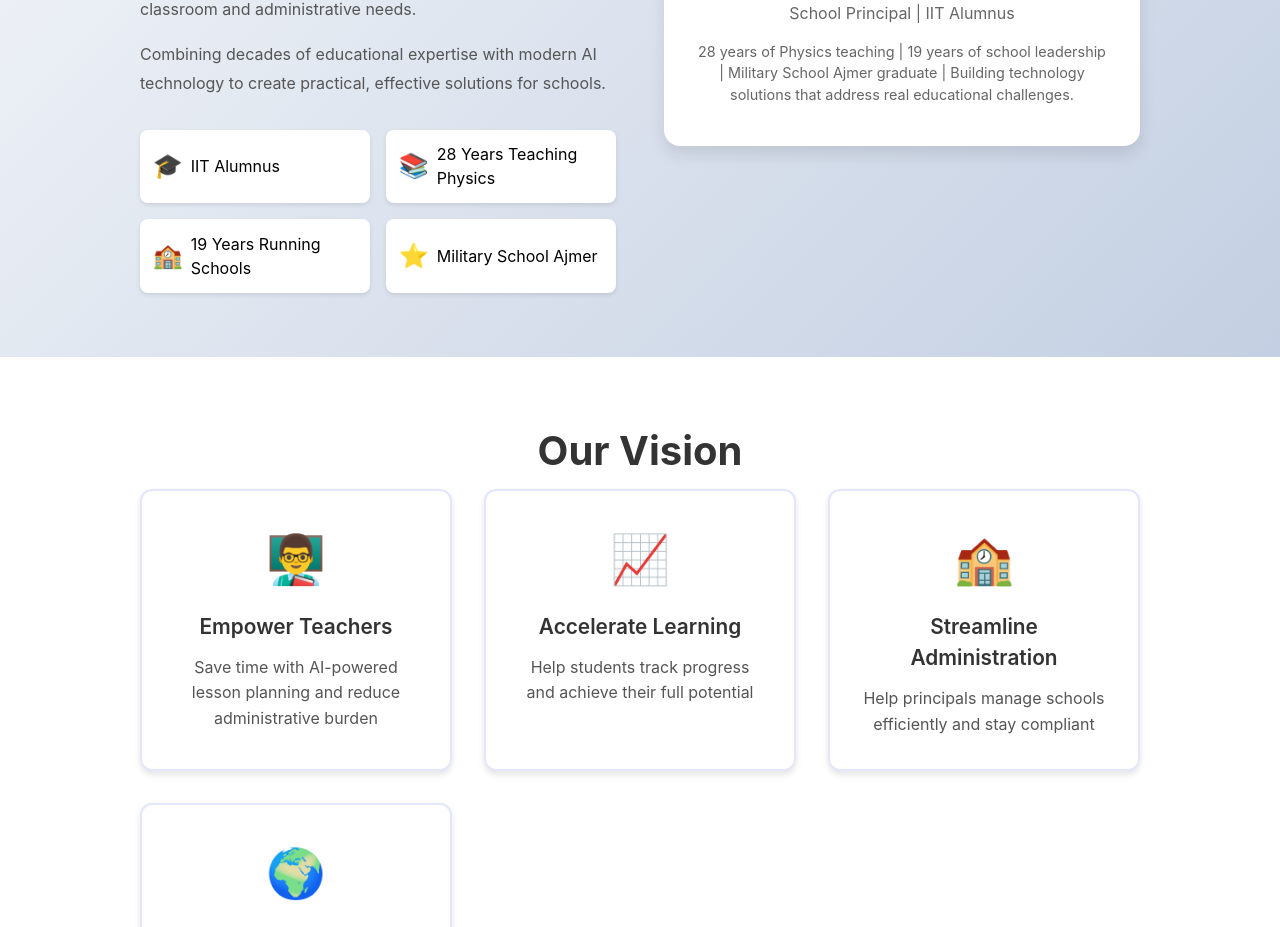
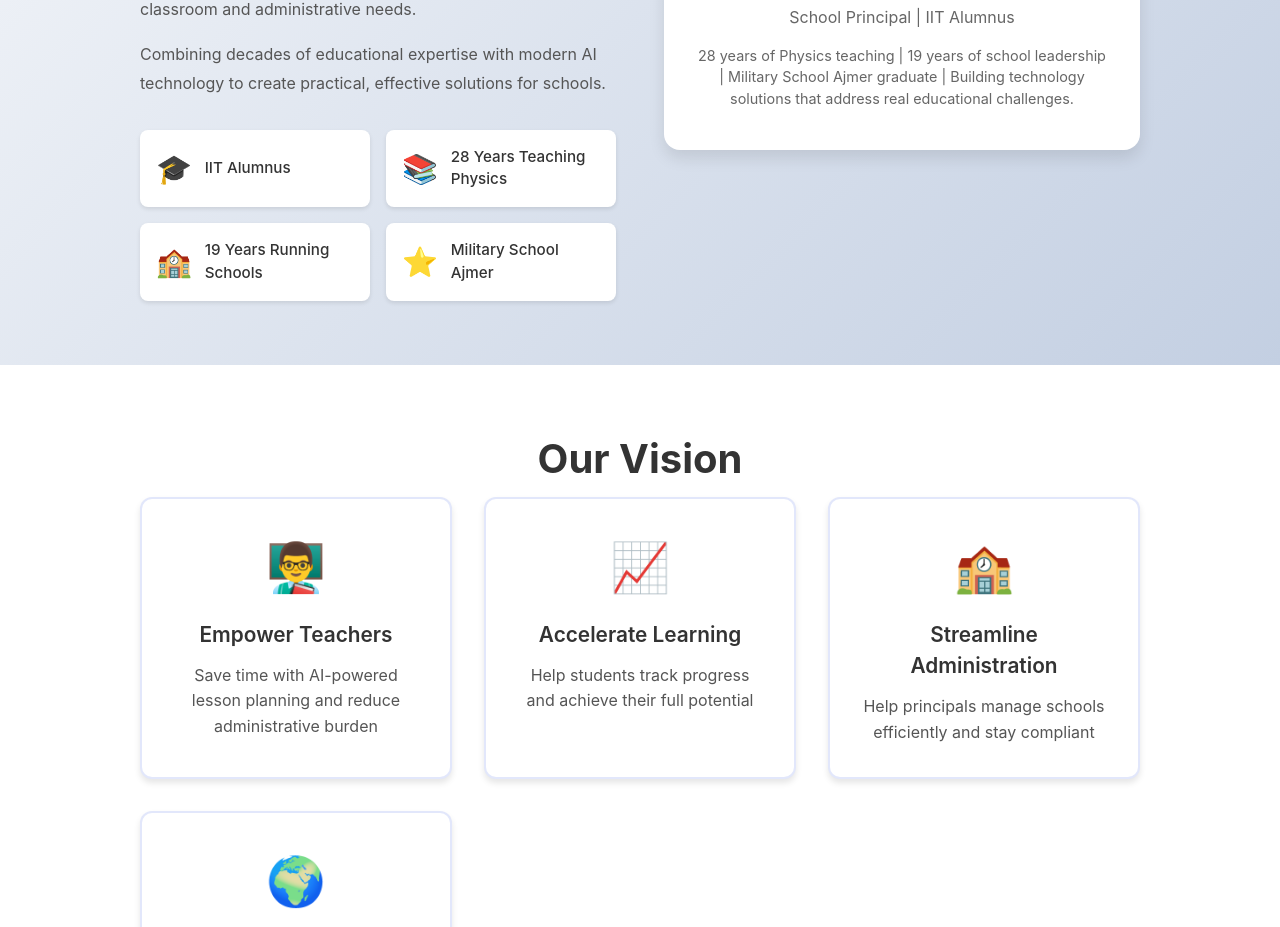
Before and after one commit to DrRajeevTyagi/anytimeteacher-landing, a React (Vite) app: page / in a window 1280 px wide. Shown: the part 2213-3140 px from the top of the page. Built offline with nearby package versions, Linux system fonts and the light colour scheme.

Commit message:
Fix highlight text visibility and update credentials

```diff
--- a/src/App.css
+++ b/src/App.css
@@ -249,15 +249,24 @@ body {
 .highlight {
   display: flex;
   align-items: center;
-  gap: 0.5rem;
-  padding: 0.8rem;
+  gap: 0.8rem;
+  padding: 1rem;
   background: white;
   border-radius: 8px;
   box-shadow: 0 2px 4px rgba(0,0,0,0.1);
+  color: #333;
+  font-weight: 500;
+  font-size: 0.95rem;
+}
+
+.highlight span:not(.highlight-icon) {
+  color: #333;
+  font-weight: 500;
 }
 
 .highlight-icon {
-  font-size: 1.5rem;
+  font-size: 1.8rem;
+  flex-shrink: 0;
 }
 
 .about-card {
```
